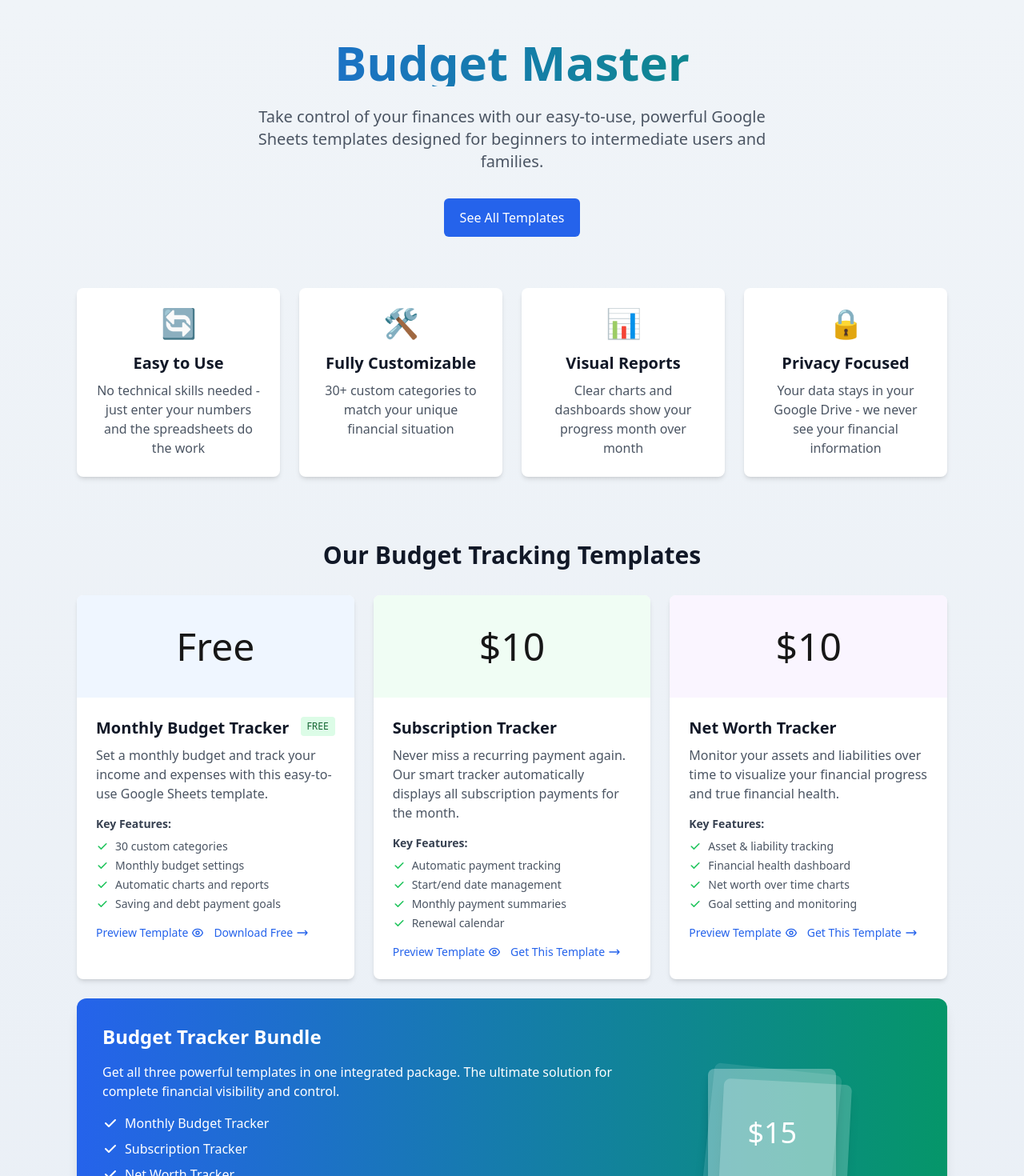
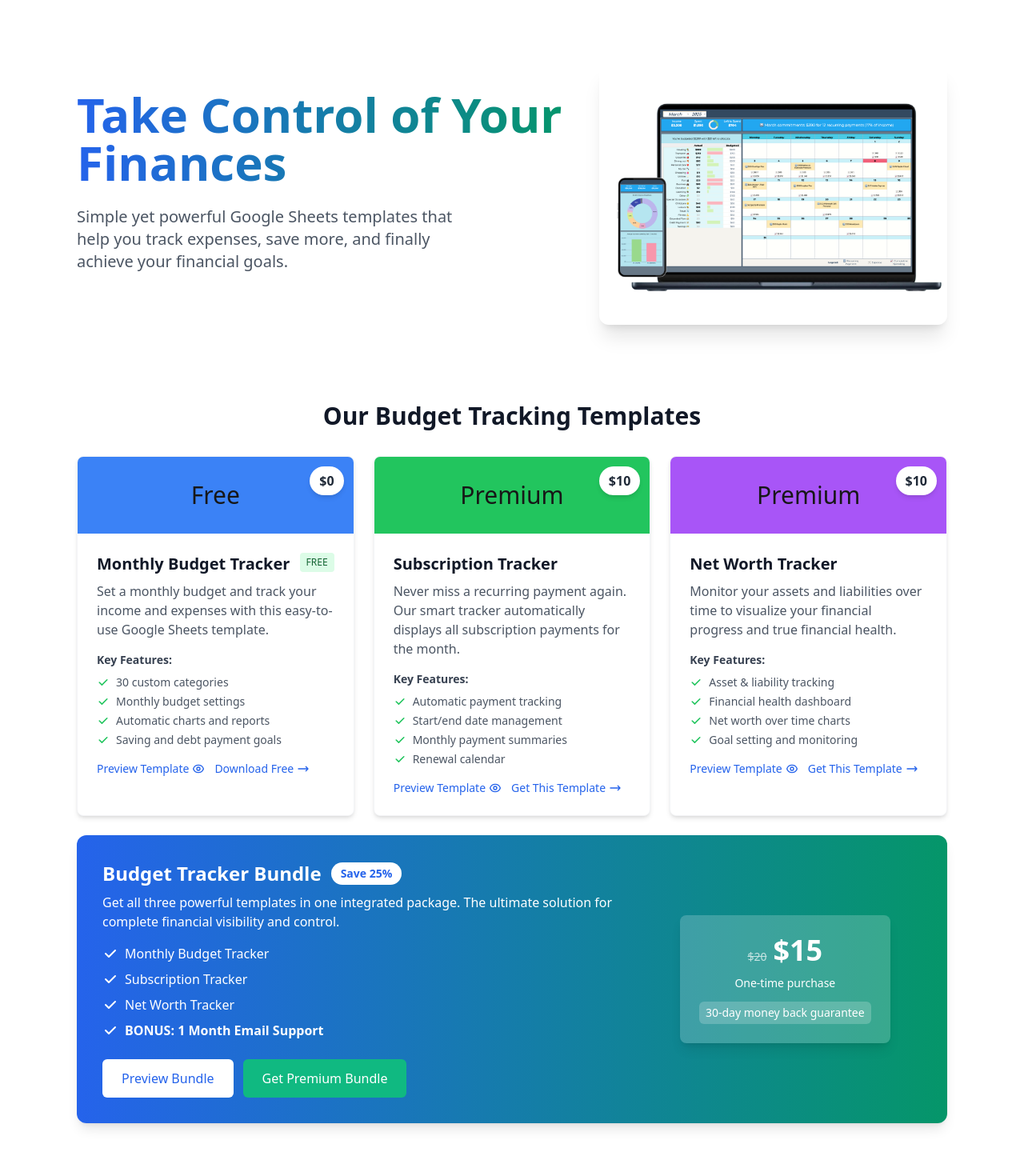
Before and after one commit to serdarsalim/personalfinance, a Next.js app: page / in a window 1280 px wide. Shown: the top 1470 px of the page at 80% size. Built offline with nearby package versions, Linux system fonts and the light colour scheme.

Commit message:
overhauled the landing page

```diff
--- a/src/app/components/templateCard.tsx
+++ b/src/app/components/templateCard.tsx
@@ -9,6 +9,7 @@ interface TemplateCardProps {
   color: string;
   isFree?: boolean;
   features?: string[];
+  price: string;
 }
 
 export default function TemplateCard({
@@ -17,12 +18,18 @@ export default function TemplateCard({
   icon,
   color,
   isFree = false,
-  features = []
+  features = [],
+  price
 }: TemplateCardProps) {
   return (
-    <div className="bg-white rounded-lg shadow-md overflow-hidden transition-all duration-300 hover:shadow-lg">
-      <div className={`h-32 flex items-center justify-center ${color}`}>
-        <div className="text-5xl">{icon}</div>
+    <div className="bg-white rounded-lg shadow-md overflow-hidden transition-all duration-300 hover:shadow-lg border border-gray-100">
+      <div className={`relative h-24 flex items-center justify-center ${color}`}>
+        <div className="text-3xl">{icon}</div>
+        <div className="absolute top-3 right-3">
+          <div className="bg-white rounded-full shadow-md px-3 py-1.5 font-bold text-gray-800">
+            {price}
+          </div>
+        </div>
       </div>
       <div className="p-6">
         <div className="flex justify-between items-start mb-2">
--- a/src/app/page.tsx
+++ b/src/app/page.tsx
@@ -7,64 +7,37 @@ import TemplateCard from "./components/templateCard";
 
 export default function Home() {
   return (
-    <div className="min-h-screen bg-gradient-to-b from-[#f0f4f8] to-[#dfe7f2] font-[family-name:var(--font-geist-sans)]">
+    <div className="min-h-screen bg-gradient-to-b from-[#ffffff] to-[#ffffff] font-[family-name:var(--font-geist-sans)]">
       <div className="max-w-6xl mx-auto px-4 sm:px-6 lg:px-8 py-12">
         {/* Hero Section */}
-        <header className="text-center mb-16">
-          <h1 className="text-4xl sm:text-6xl font-bold mb-6 bg-clip-text text-transparent bg-gradient-to-r from-blue-600 to-emerald-600">
-            Budget Master
+        <header className="flex flex-col md:flex-row items-center mb-24 pt-8">
+          <div className="md:w-3/5 text-center md:text-left mb-10 md:mb-0 md:pr-8">
+
+            <h1 className="text-4xl sm:text-5xl md:text-6xl font-bold mb-6 leading-tight bg-clip-text text-transparent bg-gradient-to-r from-blue-600 to-emerald-600">
+              Take Control of Your Finances
             </h1>
+            <p className="text-xl text-gray-600 mb-8 max-w-lg">
+              Simple yet powerful Google Sheets templates that help you track expenses, save more, and finally achieve your financial goals.
+            </p>
+            <div className="flex flex-col sm:flex-row gap-4 md:justify-start justify-center">
+            </div>
+          </div>
 
-          <p className="text-xl text-gray-600 max-w-2xl mx-auto mb-8">
-            Take control of your finances with our easy-to-use, powerful Google Sheets templates designed for beginners to intermediate users and families.
-          </p>
-          <div className="flex flex-col sm:flex-row gap-4 justify-center">
-            <a
-              href="#templates"
-              className="rounded-md bg-blue-600 px-5 py-3 font-medium text-white transition-colors hover:bg-blue-700"
-            >
-              See All Templates
-            </a>
+          {/* Replacing card with hero image */}
+          <div className="md:w-2/5 relative">
+            <div className="relative w-full h-full rounded-xl overflow-hidden shadow-xl">
+              <Image
+                src="/hero.png"
+                alt="Budget Master financial dashboard"
+                width={500}
+                height={400}
+                className="w-full h-auto object-cover"
+                priority
+              />
 
             </div>
+          </div>
         </header>
-
-        {/* Featured Benefits */}
-        <section className="mb-20">
-          <div className="grid grid-cols-1 md:grid-cols-4 gap-6">
-            {[
-              {
-                title: "Easy to Use",
-                description: "No technical skills needed - just enter your numbers and the spreadsheets do the work",
-                icon: "🔄"
-              },
-              {
-                title: "Fully Customizable",
-                description: "30+ custom categories to match your unique financial situation",
-                icon: "🛠️"
-              },
-              {
-                title: "Visual Reports",
-                description: "Clear charts and dashboards show your progress month over month",
-                icon: "📊"
-              },
-              {
-                title: "Privacy Focused",
-                description: "Your data stays in your Google Drive - we never see your financial information",
-                icon: "🔒"
-              }
-            ].map((feature, i) => (
-              <div key={i} className="bg-white p-6 rounded-lg shadow-md flex flex-col items-center text-center hover:shadow-lg transition-shadow">
-                <div className="text-4xl mb-4">{feature.icon}</div>
-                <h3 className="text-xl font-bold mb-2 text-gray-900">{feature.title}</h3>
-                <p className="text-gray-600">{feature.description}</p>
-              </div>
-            ))}
-          </div>
-        </section>
-
-
-
 
 
         {/* Featured Templates */}
@@ -77,7 +50,8 @@ export default function Home() {
               title="Monthly Budget Tracker"
               description="Set a monthly budget and track your income and expenses with this easy-to-use Google Sheets template."
               icon="Free"
-            color="bg-blue-50"
+              price="$0"
+              color="bg-blue-500"
               isFree={true}
               features={[
                 "30 custom categories",
@@ -89,8 +63,9 @@ export default function Home() {
             <TemplateCard
               title="Subscription Tracker"
               description="Never miss a recurring payment again. Our smart tracker automatically displays all subscription payments for the month."
-            icon="$10"
-            color="bg-green-50"
+              icon="Premium"
+              price="$10"
+              color="bg-green-500"
               isFree={false}
               features={[
                 "Automatic payment tracking",
@@ -102,8 +77,9 @@ export default function Home() {
             <TemplateCard
               title="Net Worth Tracker"
               description="Monitor your assets and liabilities over time to visualize your financial progress and true financial health."
-            icon="$10"
-            color="bg-purple-50"
+              icon="Premium"
+              price="$10"
+              color="bg-purple-500"
               isFree={false}
               features={[
                 "Asset & liability tracking",
@@ -118,7 +94,10 @@ export default function Home() {
           <div id="bundle" className="bg-gradient-to-r from-blue-600 to-emerald-600 rounded-xl p-8 text-white shadow-lg mb-6">
             <div className="flex flex-col md:flex-row items-center">
               <div className="md:w-2/3 mb-6 md:mb-0 md:pr-8">
-              <h3 className="text-2xl font-bold mb-4">Budget Tracker Bundle</h3>
+                <div className="flex items-center mb-2">
+                  <h3 className="text-2xl font-bold">Budget Tracker Bundle</h3>
+                  <span className="bg-white text-blue-600 text-sm font-bold px-3 py-1 rounded-full ml-3">Save 25%</span>
+                </div>
                 <p className="mb-4">
                   Get all three powerful templates in one integrated package. The ultimate solution for complete financial visibility and control.
                 </p>
@@ -145,7 +124,7 @@ export default function Home() {
                     <svg className="h-5 w-5 mr-2" fill="currentColor" viewBox="0 0 20 20">
                       <path fillRule="evenodd" d="M16.707 5.293a1 1 0 010 1.414l-8 8a1 1 0 01-1.414 0l-4-4a1 1 0 011.414-1.414L8 12.586l7.293-7.293a1 1 0 011.414 0z" clipRule="evenodd"></path>
                     </svg>
-                  BONUS: 3 Months Email Support
+                    BONUS: 1 Month Email Support
                   </li>
                 </ul>
                 <div className="flex gap-3">
@@ -164,21 +143,22 @@ export default function Home() {
                 </div>
               </div>
               <div className="md:w-1/3 flex justify-center">
-              <div className="relative h-48 w-48">
-                <div className="absolute top-0 left-0 h-40 w-40 bg-white/10 rounded-lg shadow-lg transform rotate-6"></div>
-                <div className="absolute top-4 left-4 h-40 w-40 bg-white/20 rounded-lg shadow-lg transform rotate-3"></div>
-                <div className="absolute h-40 w-40 bg-white/30 rounded-lg shadow-lg flex items-center justify-center">
-                  <span className="text-4xl">$15</span>
+                <div className="relative">
+                  <div className="bg-white/20 p-6 rounded-lg shadow-lg text-center">
+                    <div className="mb-2">
+                      <span className="text-sm font-medium line-through opacity-70">$20</span>
+                      <span className="text-4xl font-bold ml-2">$15</span>
+                    </div>
+                    <span className="text-sm font-medium">One-time purchase</span>
+                    <div className="mt-3 bg-white/20 rounded-md py-1 px-2 text-sm">
+                      30-day money back guarantee
                     </div>
                   </div>
                 </div>
               </div>
-
-
-
+            </div>
           </div>
         </section>
-
 
         {/* How It Works */}
         <section id="how-it-works" className="mb-20">
@@ -215,9 +195,11 @@ export default function Home() {
             ))}
           </div>
         </section>
-      <section className="mb-20">xzj
+
+        {/* How Our Templates Help Section */}
+        <section className="mb-20">
           <h2 className="text-2xl sm:text-3xl font-bold mb-8 text-center text-gray-900">
-         And Let Templates Help You Transform Your Finances
+            Let Templates Help You Transform Your Finances
           </h2>
           <div className="grid grid-cols-1 md:grid-cols-2 gap-10">
             <div className="bg-white rounded-lg shadow-md p-6 flex flex-col">
@@ -355,6 +337,22 @@ export default function Home() {
                 title: "Powerful Analysis",
                 description: "Track 30+ custom categories with month-over-month comparisons to identify spending patterns.",
                 icon: "📈"
+              },
+              {
+                title: "Easy to Use",
+                description: "No technical skills needed - just enter your numbers and the spreadsheets do the work",
+                icon: "🔄"
+              },
+
+              {
+                title: "Visual Reports",
+                description: "Clear charts and dashboards show your progress month over month",
+                icon: "📊"
+              },
+              {
+                title: "Privacy Focused",
+                description: "Your data stays in your Google Drive - we never see your financial information",
+                icon: "🔒"
               }
             ].map((feature, i) => (
               <div key={i} className="bg-white p-6 rounded-lg shadow-md flex flex-col items-center text-center hover:shadow-lg transition-shadow">
@@ -365,9 +363,6 @@ export default function Home() {
             ))}
           </div>
         </section>
-
-
-
 
 
         {/* FAQ Section */}
@@ -409,8 +404,6 @@ export default function Home() {
             ))}
           </div>
         </section>
-
-
       </div>
 
       {/* Footer */}
@@ -426,8 +419,6 @@ export default function Home() {
               </p>
             </div>
             <nav className="flex flex-wrap gap-6 items-center">
-
-
               <a href="#download-bundle" className="text-gray-600 hover:text-blue-600">
                 Terms
               </a>
@@ -439,9 +430,6 @@ export default function Home() {
               </a>
             </nav>
           </div>
-
-
-
           <div className="mt-8 text-center text-gray-500 text-sm">
             <p>© {new Date().getFullYear()} Budget Master. All rights reserved.</p>
             <p className="mt-2">The ultimate resource for Google Sheets budget templates.</p>
```
Also changed, not shown: public/hero.png (added). Lines whose indentation alone changed are shown as unchanged.
